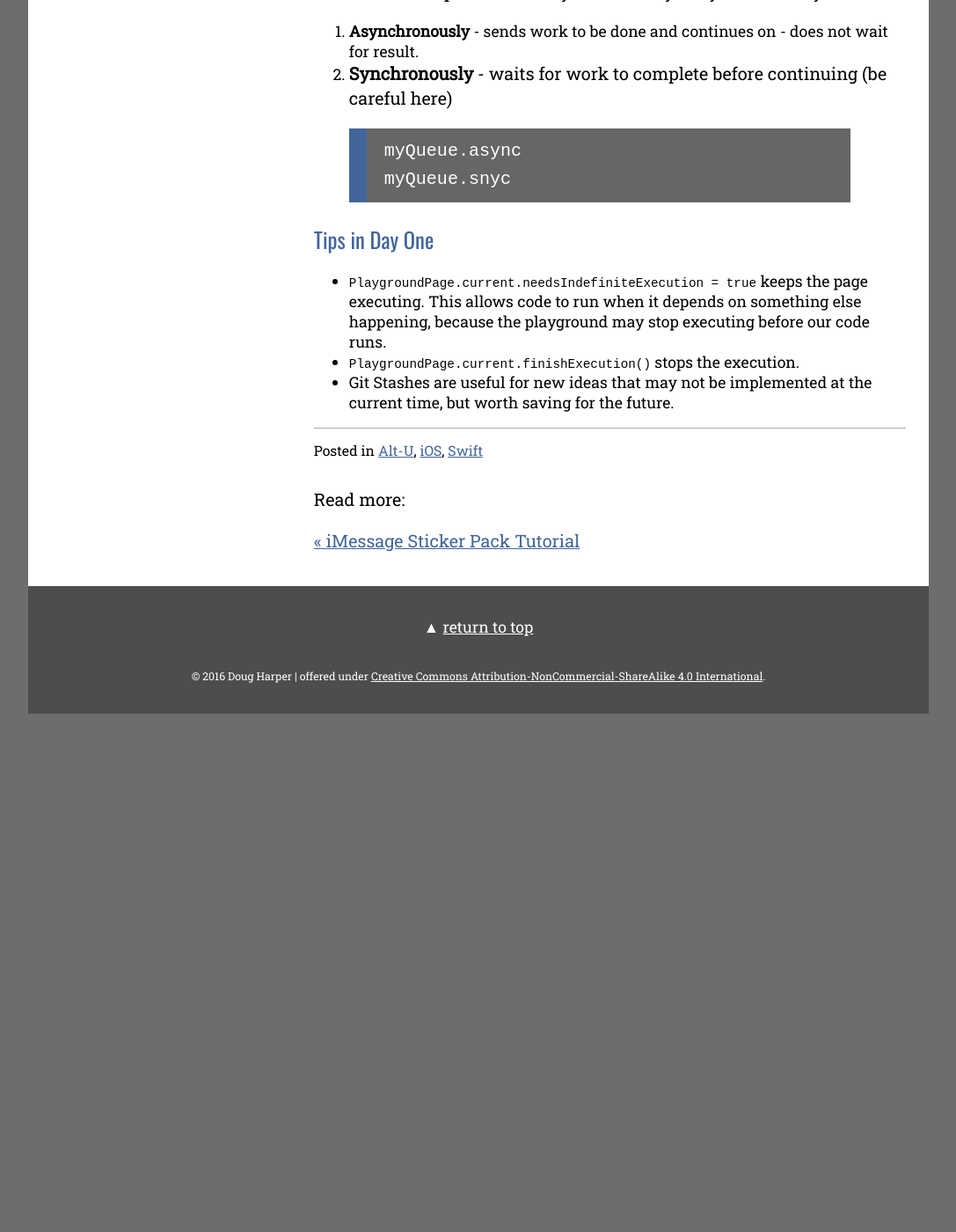
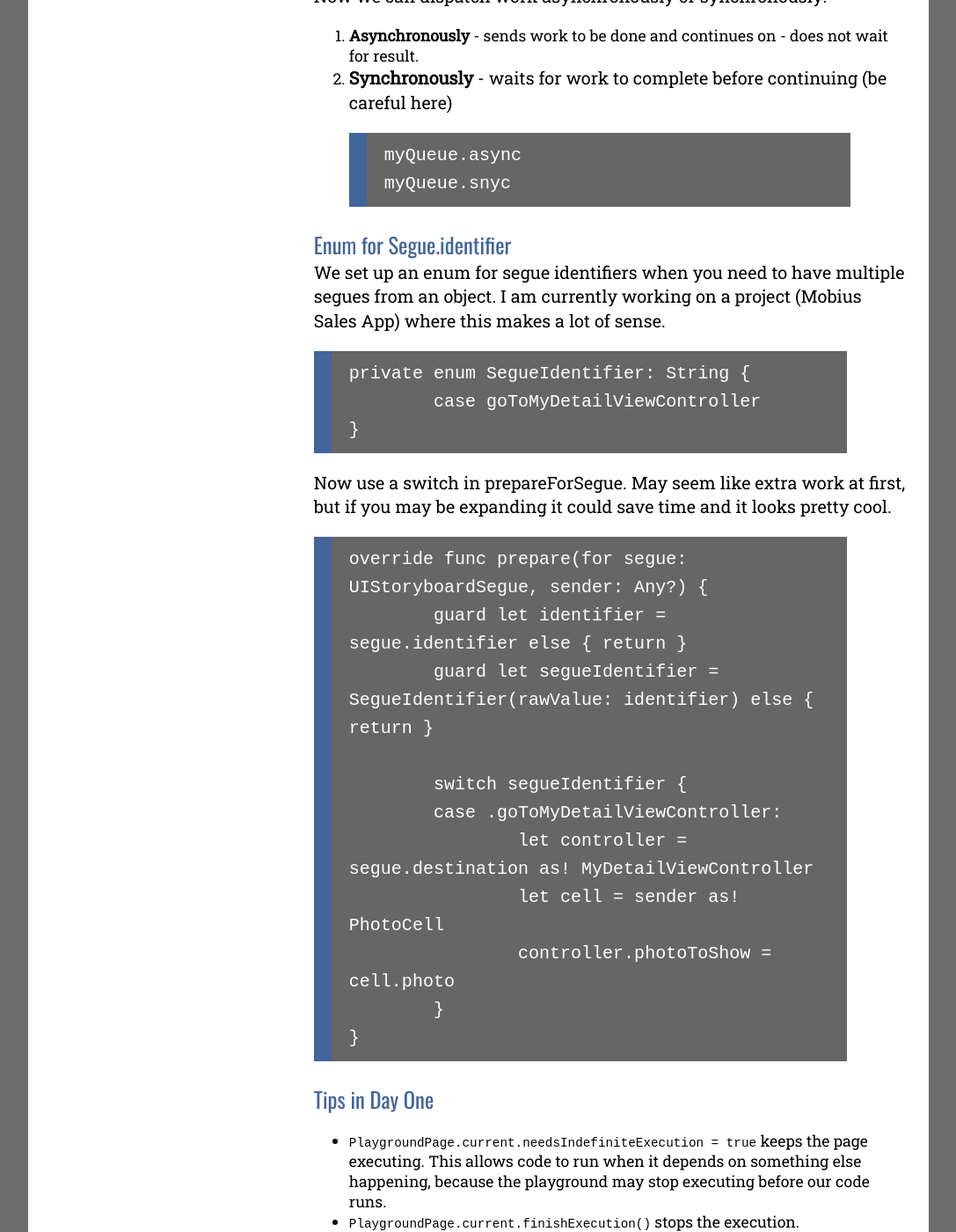
Before and after one commit to endodoug/endodoug.github.io, a Jekyll site: the page built from _posts/2016-09-12-alt-u-day-one.md, in a window 1280 px wide and 1400 px high, scrolled down 3613 px. Shown: the whole window at 88% size, without its empty margins (96-1183 px from the left). Built offline with Jekyll 4.4.1, drawn with Linux system fonts in a browser that asks for light colours; comment, search, counter and statistics services are not loaded; before the commit the page ends 4424 px from its top, so only the background shows below that.

Commit message:
added Segue.identifier Enum

```diff
--- a/_posts/2016-09-12-alt-u-day-one.md
+++ b/_posts/2016-09-12-alt-u-day-one.md
@@ -72,7 +72,7 @@ iOS has global queues that execute every task, which you can use directly.   Alw
         }
     }
 
-You can create your own Queue's:
+#### You can create your own Queue's:
 
 1.  Specify a label, which will become useful when debugging.
 2.  Serial is the default value, but you can specify concurrent
@@ -90,6 +90,27 @@ Now we can dispatch work asynchronously or synchronously:
 		myQueue.async
 		myQueue.snyc
 
+### Enum for Segue.identifier
+
+We set up an enum for segue identifiers when you need to have multiple segues from an object.  I am currently working on a project (Mobius Sales App) where this makes a lot of sense.
+
+	private enum SegueIdentifier: String {
+		case goToMyDetailViewController
+	}
+
+Now use a switch in prepareForSegue.  May seem like extra work at first, but if you may be expanding it could save time and it looks pretty cool.
+
+	override func prepare(for segue: UIStoryboardSegue, sender: Any?) {
+		guard let identifier = segue.identifier else { return }
+		guard let segueIdentifier = SegueIdentifier(rawValue: identifier) else { return }
+
+		switch segueIdentifier {
+		case .goToMyDetailViewController:
+			let controller = segue.destination as! MyDetailViewController
+			let cell = sender as! PhotoCell
+			controller.photoToShow = cell.photo
+		}
+	}
 
 
 
```
